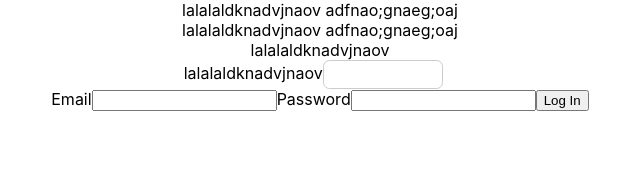
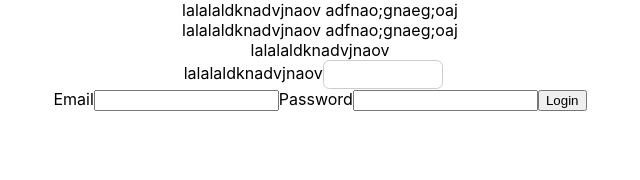
Before and after one commit to CarolineHoang/divhacks2019, a React (Create React App) app in the folder himentor/: page / in a window 1280 px wide. Shown: the top 180 px of the page, without its empty margins (320-960 px from the left). Built offline with nearby package versions, Linux system fonts and the light colour scheme.

Commit message:
Login with button

```diff
--- a/himentor/src/pages/Login.js
+++ b/himentor/src/pages/Login.js
@@ -42,7 +42,7 @@
                  value={this.state.password}
                  onChange={this.changeHandlerPassword}
                 />
-                <button type="submit">Log In</button>
+                <button type="submit">Login</button>
 
             </form>
         </div>
```
